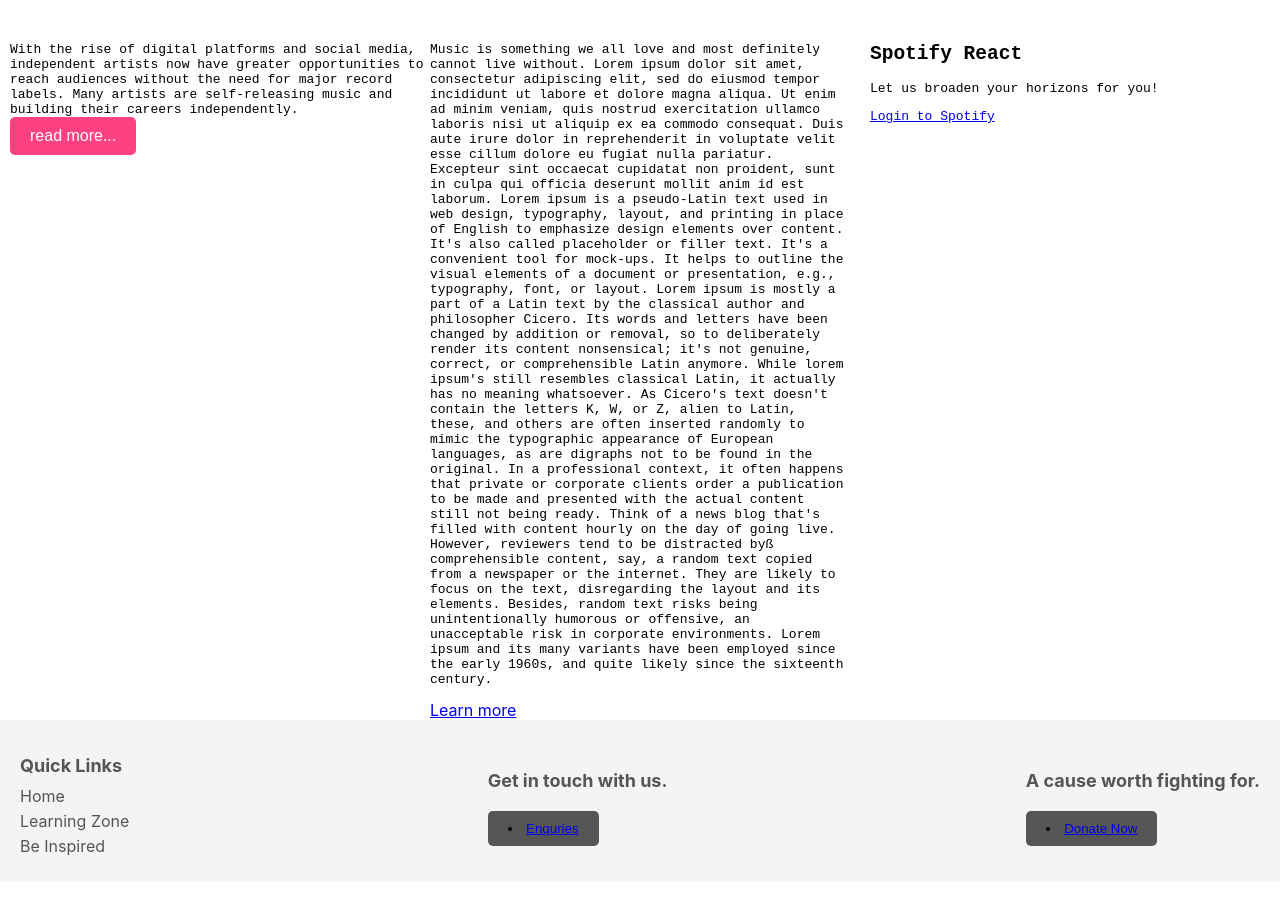
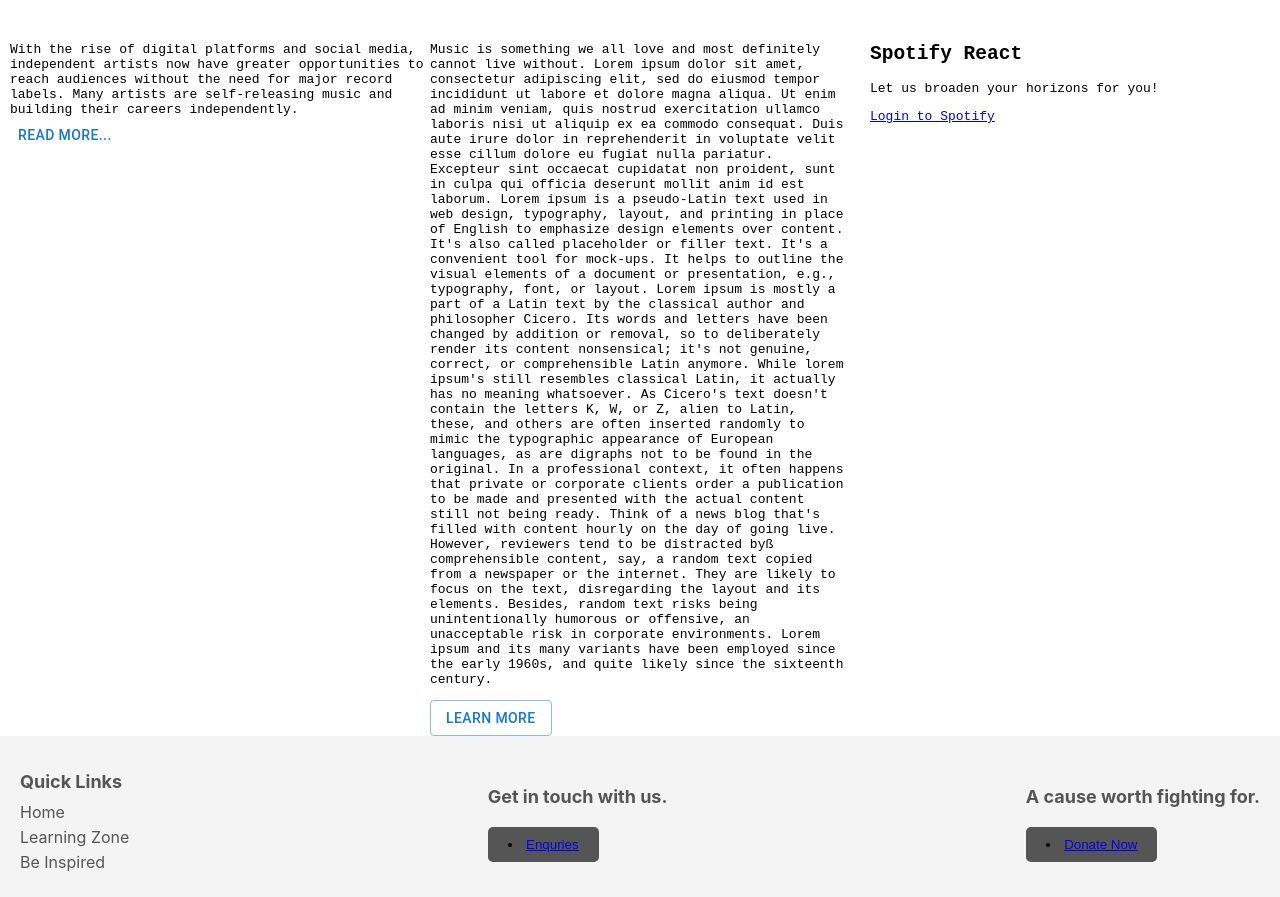
Before and after one commit to AllwinJWork/Music-Project, a React (Create React App) app: page /artist in a window 1280 px wide. Shown: the part 1565-2462 px from the top of the page. Built offline with nearby package versions, Linux system fonts and the light colour scheme.

Commit message:
added button feature

```diff
--- a/package.json
+++ b/package.json
@@ -3,6 +3,9 @@
   "version": "0.1.0",
   "private": true,
   "dependencies": {
+    "@emotion/react": "^11.11.1",
+    "@emotion/styled": "^11.11.0",
+    "@mui/material": "^5.14.1",
     "@testing-library/jest-dom": "^5.16.5",
     "@testing-library/react": "^13.4.0",
     "@testing-library/user-event": "^13.5.0",
--- a/src/Components/ExpandableTextArea/ExpandableTextArea.tsx
+++ b/src/Components/ExpandableTextArea/ExpandableTextArea.tsx
@@ -1,5 +1,7 @@
 import React, { useState } from "react";
-import "./ExpandableTextArea.css"
+import "./ExpandableTextArea.css";
+import { Button } from "@mui/material";
+import { useNavigate } from "react-router-dom";
 
 export interface ExpandableTextAreaProps {
   content: React.ReactNode;
@@ -17,20 +19,21 @@ const ExpandableTextArea = ({
   expandable = true,
 }: ExpandableTextAreaProps) => {
   const [isOpen, setIsOpen] = useState(!expandable);
-
+  const navigate = useNavigate();
   return (
     <div>
       <div className="expandable-content">{isOpen ? content : excert}</div>
       {expandable && (
-        <button
-          className="expandable-button"
-          onClick={() => setIsOpen(!isOpen)}
-        >
+        <Button onClick={() => setIsOpen(!isOpen)} variant="text">
           {isOpen ? "read less..." : "read more..."}
-        </button>
+        </Button>
       )}
 
-      {buttonLink && <a href={buttonLink.link}>{buttonLink.text}</a>}
+      {buttonLink && (
+        <Button onClick={() => navigate(buttonLink.link)} variant="outlined">
+         {buttonLink.text}
+        </Button>
+      )}
     </div>
   );
 };
--- a/src/Components/ImageIcons/ImageIcons.tsx
+++ b/src/Components/ImageIcons/ImageIcons.tsx
@@ -4,7 +4,6 @@ import ImageIcon, { ImageIconProps } from "./ImageIcon";
 import postMalone from "../../Assets/ArtistZone/PostMalone.jpeg";
 import travisScott from "../../Assets/ArtistZone/TravisScott.jpeg";
 import mariahCarey from "../../Assets/ArtistZone/MariahCarey.jpeg";
-
 
 const icons = [
   {
--- a/src/index.tsx
+++ b/src/index.tsx
@@ -2,7 +2,6 @@ import React from 'react';
 import ReactDOM from 'react-dom/client';
 import './index.css';
 import App from './App';
-import reportWebVitals from './reportWebVitals';
 import { BrowserRouter } from 'react-router-dom';
 
 const root = ReactDOM.createRoot(
@@ -15,9 +14,3 @@ root.render(
     </BrowserRouter>
   </React.StrictMode>
 );
-
-
-// If you want to start measuring performance in your app, pass a function
-// to log results (for example: reportWebVitals(console.log))
-// or send to an analytics endpoint. Learn more: https://bit.ly/CRA-vitals
-reportWebVitals();
--- a/src/reportWebVitals.ts
+++ /dev/null
@@ -1,15 +0,0 @@
-import { ReportHandler } from 'web-vitals';
-
-const reportWebVitals = (onPerfEntry?: ReportHandler) => {
-  if (onPerfEntry && onPerfEntry instanceof Function) {
-    import('web-vitals').then(({ getCLS, getFID, getFCP, getLCP, getTTFB }) => {
-      getCLS(onPerfEntry);
-      getFID(onPerfEntry);
-      getFCP(onPerfEntry);
-      getLCP(onPerfEntry);
-      getTTFB(onPerfEntry);
-    });
-  }
-};
-
-export default reportWebVitals;
```
Also changed, not shown: src/setupTests.ts (deleted, +0 -5 lines), src/logo.svg (deleted), 1 other file (tests, documents, lock files or other folders).
